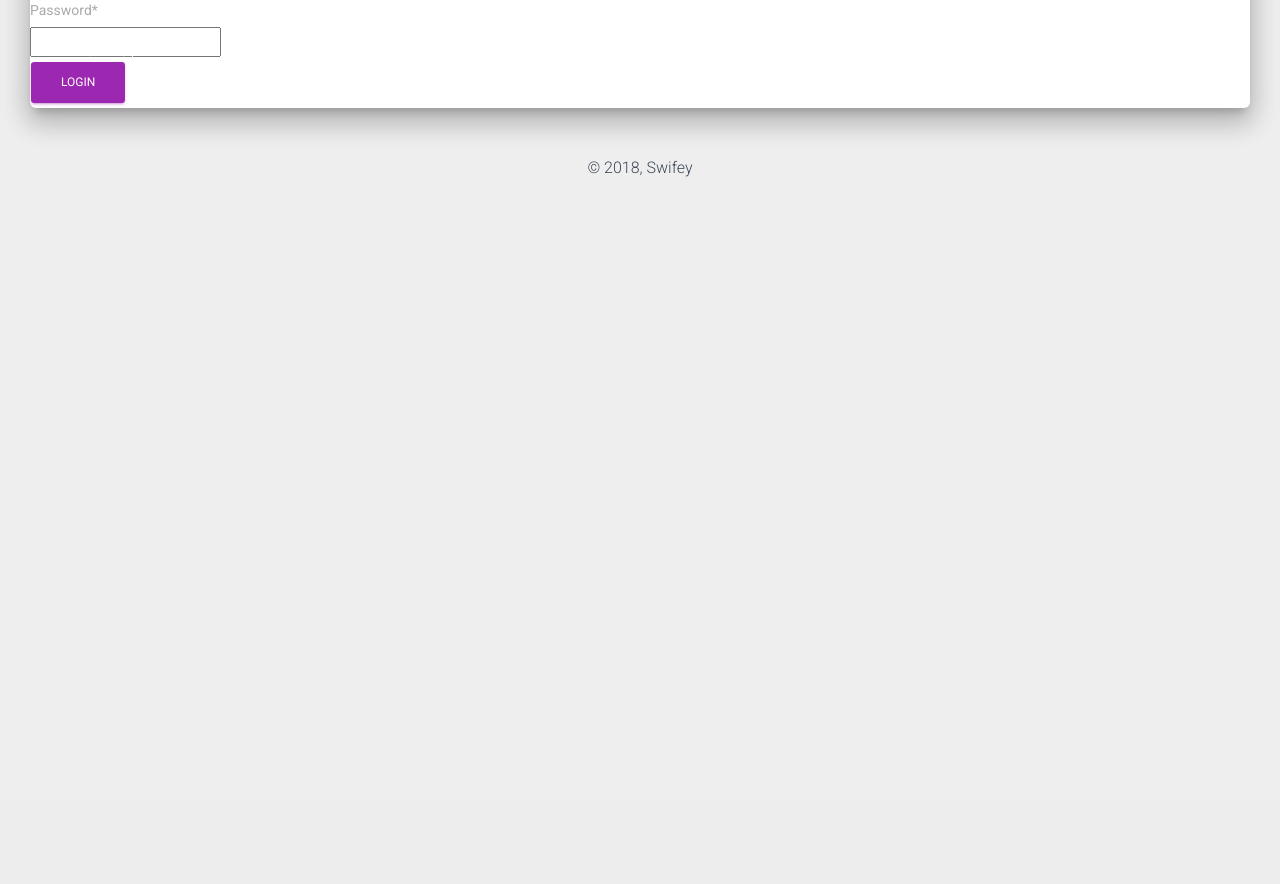
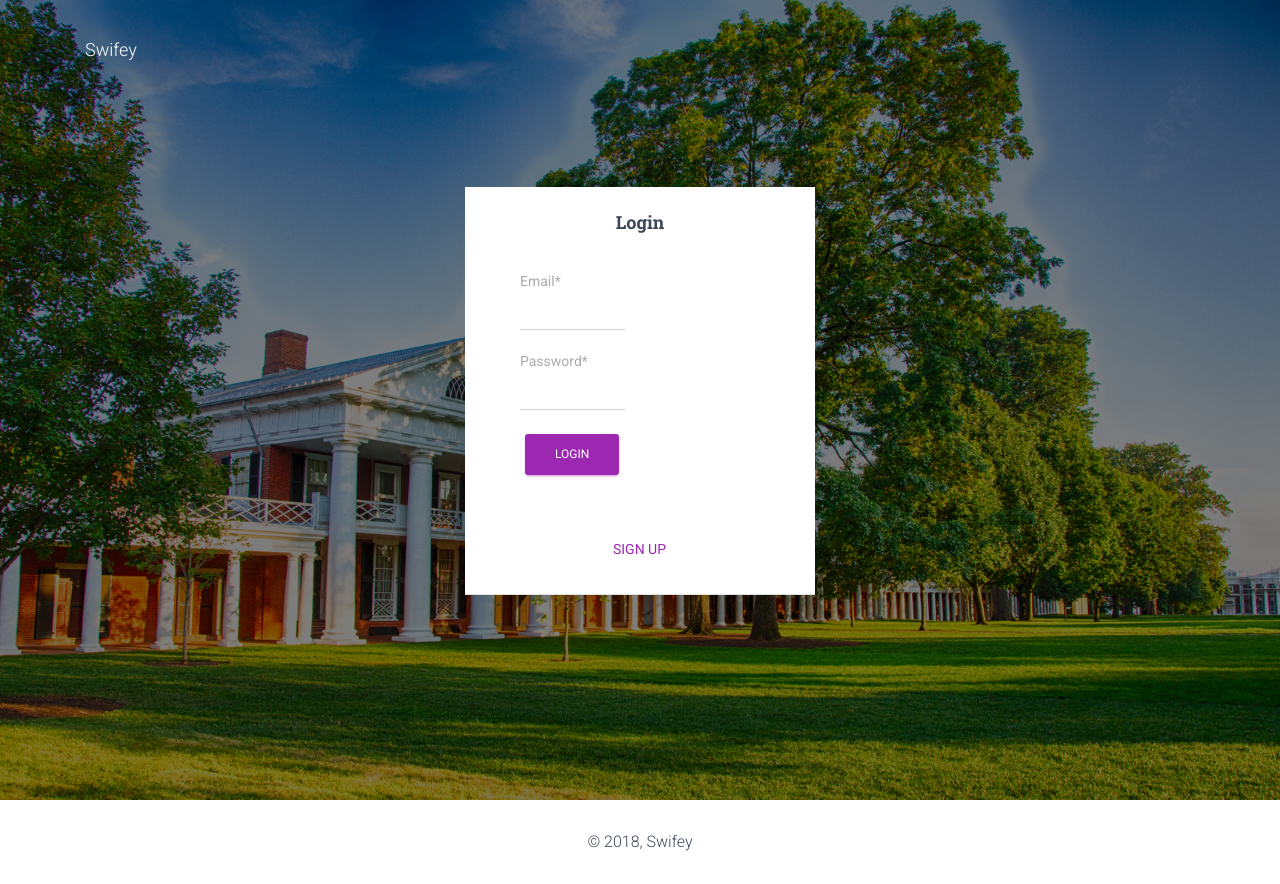
Before and after one commit to Zane-/swifey, a Django app: page /login/ in a window 1280 px wide. Before the commit the page ends 177 px from the top, so only its background shows below. Run offline with Django 3.2, Linux system fonts and the light colour scheme; some libraries are stand-ins or nearby versions.

Commit message:
Forms done.

```diff
--- a/web/app/templates/app/base.html
+++ b/web/app/templates/app/base.html
@@ -55,7 +55,7 @@
 
   {% block header %}
   {% endblock %}
-  <div class="main main-raised">
+  <div class="main">
     {% block main %}
     {% endblock %}
   </div>
--- a/web/app/templates/app/form.html
+++ b/web/app/templates/app/form.html
@@ -1,7 +1,28 @@
 {% extends 'app/base.html' %}
 {% load static %}
 {% load crispy_forms_tags %}
+{% crispy form form.helper %}
 
 {% block main %}
-	{% crispy form %}
+<div class="page-header header-filter" style="background-image: url('{% static "web/materialkit/assets/img/uvalogin.jpg" %}'); background-size: cover; background-position: top center;">
+    <div class="container">
+      <div class="row">
+        <div class="col-lg-4 col-md-6 ml-auto mr-auto">
+            <form class="form" method="post" action="">
+				{% csrf_token %}
+              <div class="card-header card-header-primary text-center">
+                <h4 class="card-title">Login</h4>
+              <div class="card-body">
+					{% crispy form %}
+			  </div>
+			  {% if loginPage %}
+			  <div class="footer text-center">
+					<a href="{% url 'sign_up' %}" class="btn btn-primary btn-link btn-wd btn-lg">Sign Up</a>
+			</div>
+			{% endif %}
+            </form>
+        </div>
+      </div>
+	</div>
+</div>
 {% endblock %}
--- a/web/app/views.py
+++ b/web/app/views.py
@@ -23,7 +23,7 @@
     if auth:
         return redirect('index')
     if request.method == 'POST':
-        form = Login(request.POST)
+        form = LoginForm(request.POST)
         # handle valid POST request
         if form.is_valid():
             data = {
@@ -41,11 +41,17 @@
         # handle invalid POST request
         else:
             # invalid form, return to login
-            return render(request, 'app/login.html', {'form': form, 'err': warning})
+            return render(request, 'app/form.html', {'form': form, 'err': warning})
     else:
         form = LoginForm()
 
-    return render(request, 'app/form.html', { 'form': form })
+    loginPage = True
+
+    return render(request, 'app/form.html', {
+         'form': form,
+         'loginPage': loginPage
+
+         })
 
 
 # def logout(request):
@@ -76,7 +82,7 @@
                 'email': form.cleaned_data['email'],
                 'password': form.cleaned_data['password'],
                 'university': form.cleaned_data['university'],
-                'has_meal_plan': form.cleaned_data['has_meal_plan'],
+                'have_a_meal_plan': form.cleaned_data['have_a_meal_plan'],
             }
             req = requests.post('http://exp-api:8000/signup/', data=data)
             if req.status_code == '201':
@@ -87,11 +93,16 @@
                 return response
         else:
             # invalid form, return to sign up
-            return render(request, 'app/signup.html', { 'form': form, 'err': warning })
+            return render(request, 'app/form.html', { 'form': form, 'err': warning })
     else:
         form = SignupForm()
 
-    return render(request, 'app/form.html', { 'form': form })
+    loginPage = False
+
+    return render(request, 'app/form.html', {
+         'form': form,
+         'loginPage': loginPage
+         })
 
 
 def create_listing(request):
--- a/web/web/settings.py
+++ b/web/web/settings.py
@@ -129,3 +129,5 @@
 STATIC_ROOT = 'app/static/'
 
 STATIC_URL = '/static/'
+
+CRISPY_TEMPLATE_PACK = 'bootstrap3'
```
Also changed, not shown: web/app/templates/app/login.html (deleted, +0 -15 lines), web/app/templates/app/sign_up.html (deleted, +0 -13 lines), web/app/static/web/materialkit/assets/img/uvalogin.jpg (added).
